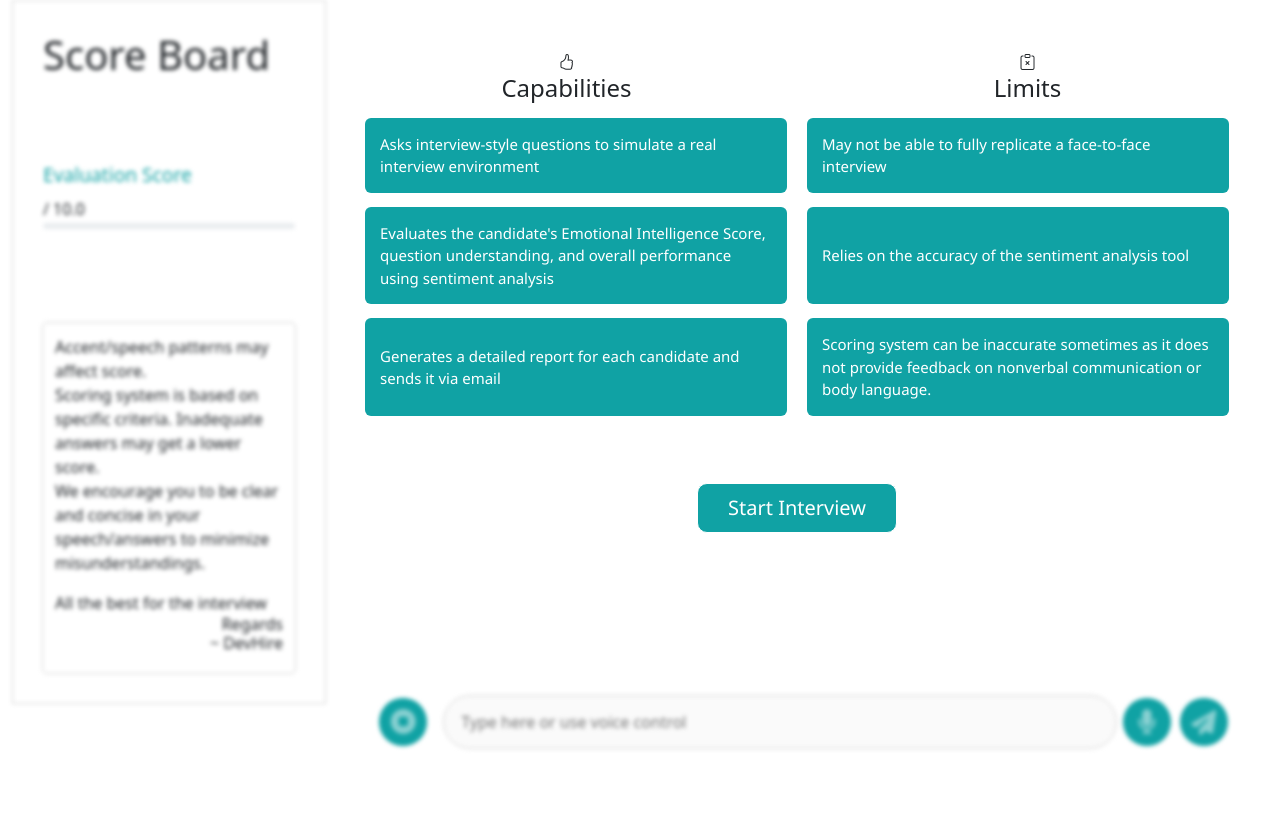
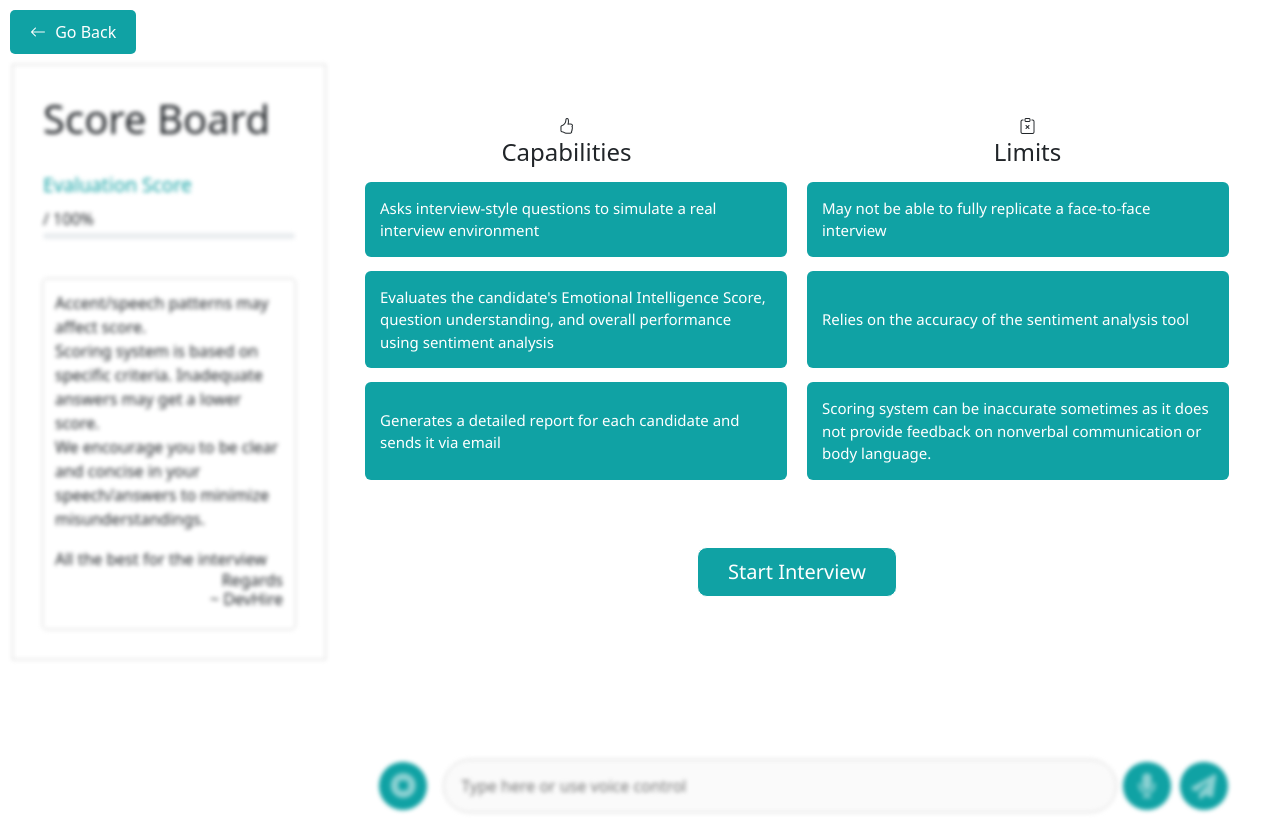
Before and after one commit to AyeshaIrshad1337/EQ-Insight, a Flask app: page /interview in a window 1280 px wide. Before the commit the page ends 749 px from the top, so only its background shows below. Run offline with Flask 3, Linux system fonts and the light colour scheme; some libraries are stand-ins or nearby versions.

Commit message:
app v4.6

```diff
--- a/src/content_generator.py
+++ b/src/content_generator.py
@@ -215,7 +215,7 @@
             else:
                 total_score = 10.0
         self.score_logger.log_message(f"Score for emotion '{emotion}': {current_score:.2f}%")
-        return total_score
+        return total_score*10
 
     def get_report(self, chat_history: List[Dict[str, str]]) -> str:
         """
--- a/templates/InterviewBot.html
+++ b/templates/InterviewBot.html
@@ -34,6 +34,21 @@
             display: flex;
         }
 
+        .goback {
+            border: none;
+            background-color: #10a2a4;
+            color: white;
+            padding: 10px 20px;
+            border-radius: 5px;
+            font-size: 16px;
+            cursor: pointer;
+            margin: 10px;
+        }
+
+        .goback i {
+            margin-right: 5px;
+        }
+
         .score-bars-container {
             margin-top: 20px;
         }
@@ -45,7 +60,7 @@
             padding: 30px;
             font-weight: 200;
             overflow: overlay;
-            height: 44rem;
+            height: max-content;
             border: 1px solid lightgrey;
         }
 
@@ -97,7 +112,7 @@
         }
 
         .Primary-Section {
-            height: 100vh;
+            height: 88vh;
             padding: 50px 10px;
         }
 
@@ -467,7 +482,9 @@
     </head>
 
     <body>
-
+        <button class="goback" onclick="goBack()">
+            <i class="bi bi-arrow-left"></i> Go Back
+        </button>
         <div class="container-fluid InterviewBot-Container">
 
             <div class="Score d-lg-flex d-none col-lg-3" id="score">
@@ -479,33 +496,12 @@
                         <div class="score-name">Evaluation Score</div>
                         <div class="score-number"><span
                                 class="score-number-obtained" id="Eval_Score"></span>
-                            / 10.0</div>
+                            / 100%</div>
                         <div class="progress">
                             <div class="progress-bar progress-bar-striped
                                 progress-bar-animated" id="Eval_Score-bar"></div>
                         </div>
                     </div>
-                    <!-- <div class="score-group">
-                        <div class="score-name">Understanding</div>
-                        <div class="score-number"><span
-                                class="score-number-obtained"
-                                id="understanding"></span> / 10.0
-                        </div>
-                        <div class="progress">
-                            <div class="progress-bar progress-bar-striped
-                                progress-bar-animated" id="und-bar"></div>
-                        </div>
-                    </div>
-                    <div class="score-group">
-                        <div class="score-name">AI Score</div>
-                        <div class="score-number"><span
-                                class="score-number-obtained" id="AIscore"></span>
-                            / 10.0</div>
-                        <div class="progress">
-                            <div class="progress-bar progress-bar-striped
-                                progress-bar-animated" id="ai-bar"></div>
-                        </div>
-                    </div> -->
                 </div>
                 <div class="score-prompt-container">
                     <div class="score-prompt">
@@ -547,7 +543,7 @@
                                 <div class="score-name">Evaluation Score</div>
                                 <div class="score-number"><span
                                         class="score-number-obtained"
-                                        id="Eval_Score2"></span> / 10.0
+                                        id="Eval_Score2"></span> / 100%
                                 </div>
                                 <div class="progress">
                                     <div class="progress-bar
@@ -556,33 +552,6 @@
                                     </div>
                                 </div>
                             </div>
-                            <!-- <div class="score-group">
-                                <div class="score-name">Understanding</div>
-                                <div class="score-number"><span
-                                        class="score-number-obtained"
-                                        id="understanding2"></span>
-                                    /
-                                    10.0
-                                </div>
-                                <div class="progress">
-                                    <div class="progress-bar
-                                        progress-bar-striped
-                                        progress-bar-animated" id="und-bar2">
-                                    </div>
-                                </div>
-                            </div>
-                            <div class="score-group">
-                                <div class="score-name">AI Score</div>
-                                <div class="score-number"><span
-                                        class="score-number-obtained"
-                                        id="AIscore2"></span> / 10.0
-                                </div>
-                                <div class="progress">
-                                    <div class="progress-bar
-                                        progress-bar-striped
-                                        progress-bar-animated" id="ai-bar2"></div>
-                                </div>
-                            </div> -->
                         </div>
                         <div class="score-prompt-container">
                             <div class="score-prompt">
@@ -735,6 +704,10 @@
         //     .catch(error => console.error(error));
         // }
 
+
+    function goBack(){
+        window.location.href = '/jobs_stud';
+    }
 
 
     /* VOICE INPUT */
--- a/templates/Jobs_stud.html
+++ b/templates/Jobs_stud.html
@@ -251,6 +251,7 @@
     </div>
 
     <script>
+        document.getElementById('saveChangesBtn').style.display = 'none';
         // Function to attach event listeners to job cards
         function attachEventListenersToJobCards() {
             const cards = document.querySelectorAll('.card');
```
Also changed, not shown: src/exec.py (+25 -8 lines).
